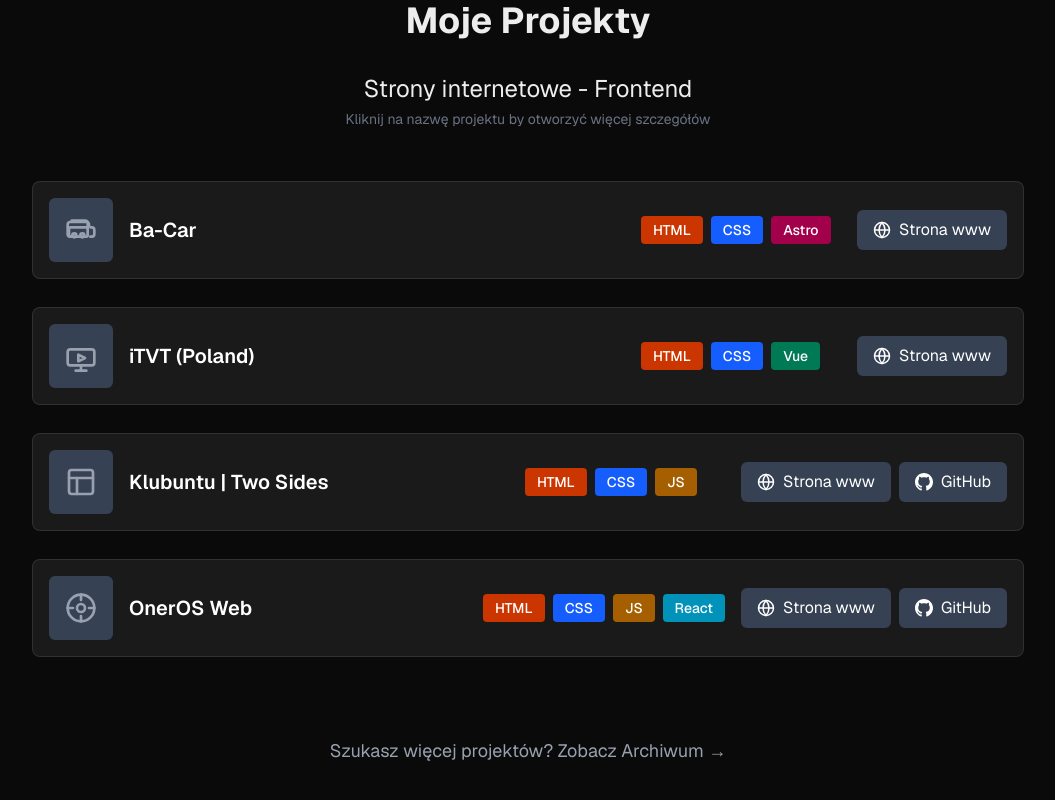
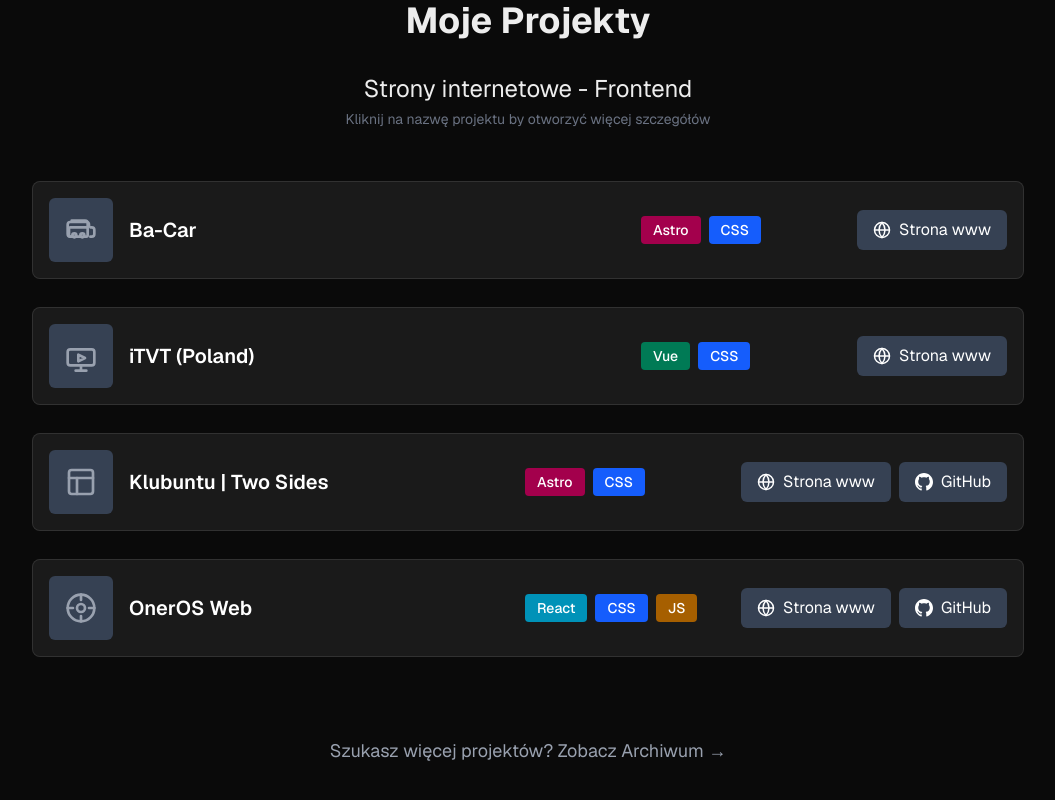
Before and after one commit to kbaraniak/kbdev, a Next.js app: page / in a window 1280 px wide. Shown: the part 572-1372 px from the top of the page, without its empty margins (112-1167 px from the left). Built offline with nearby package versions, Linux system fonts and the light colour scheme.

Commit message:
Update tech stack for project cards

```diff
--- a/components/Hero/WebsitesFrontend.jsx
+++ b/components/Hero/WebsitesFrontend.jsx
@@ -27,24 +27,24 @@
                 <ProjectCard
                     id="Ba-Car"
                     website_url="https://ba-car.pl"
-                    stack={["html", "css", "astro"]}
+                    stack={["astro", "css"]}
                 />
                 <ProjectCard
                     id="iTVT (Poland)"
                     website_url="https://itvt.xyz"
-                    stack={["html", "css", "vue"]}
+                    stack={["vue", "css"]}
                 />
                 <ProjectCard
                     id="Klubuntu | Two Sides"
                     website_url="https://klubuntu.eu.org"
                     source_url="https://github.com/Klubuntu/klubuntu.social"
-                    stack={["html", "css", "js"]}
+                    stack={["astro", "css"]}
                 />
                 <ProjectCard
                     id="OnerOS Web"
                     website_url="https://oneros.in"
                     source_url="https://github.com/orgs/OnerOS-Project/repositories"
-                    stack={["html", "css", "js", "react"]}
+                    stack={["react", "css", "js"]}
                 />
             </div>
 
```
